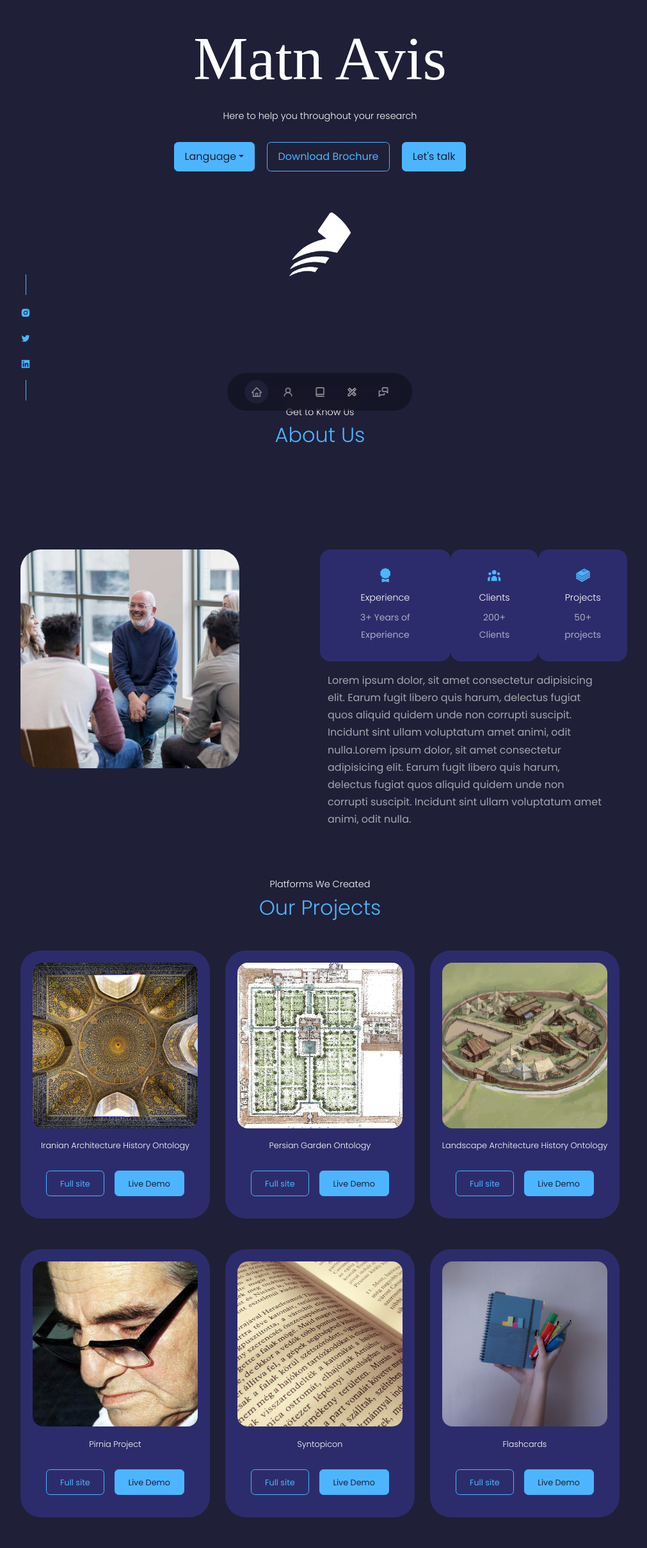
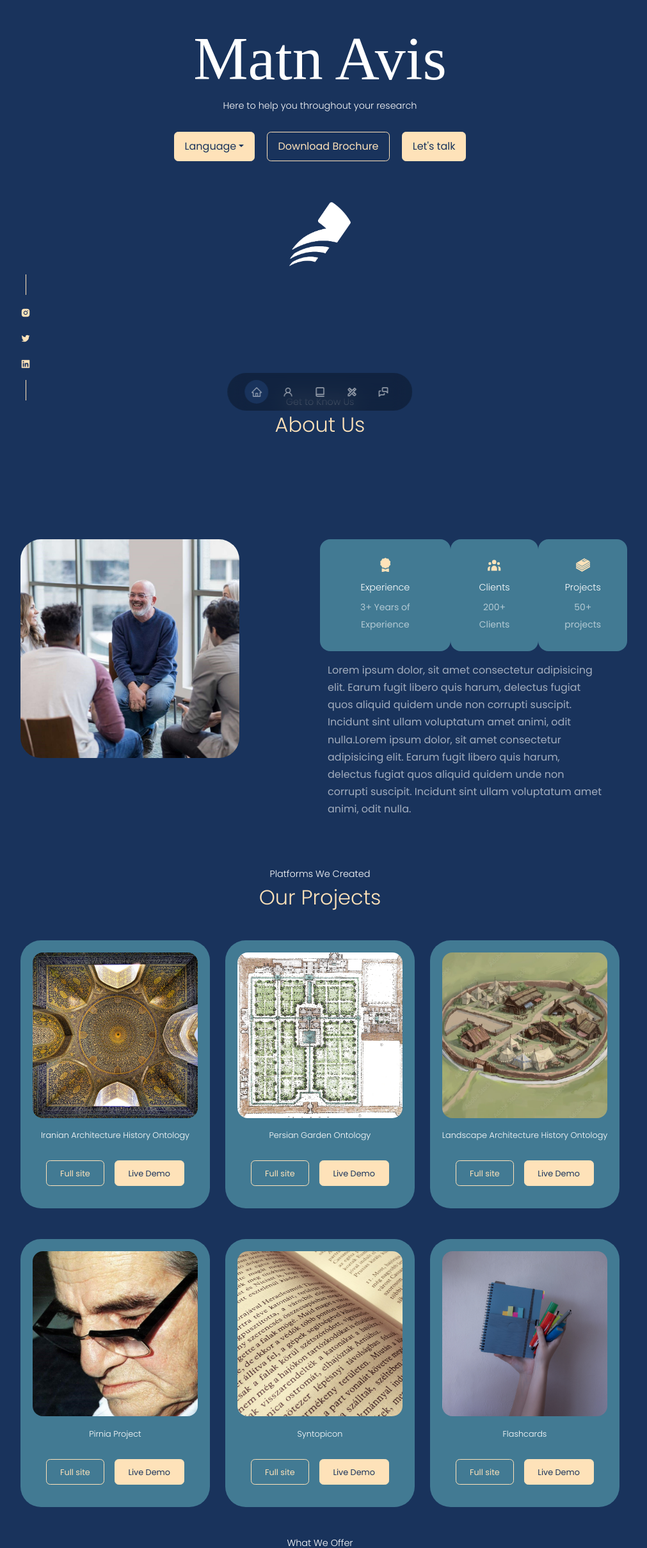
Before and after one commit to denashams/avis-site-multilingual, a React (Create React App) app: page / in a window 1280 px wide. Shown: the part 126-2546 px from the top of the page at 64% size, without its empty margins (140-1151 px from the left). Built offline with nearby package versions, Linux system fonts and the light colour scheme; a web font is replaced by a local one.

Commit message:
Changed root colors

```diff
--- a/src/components/header/header.css
+++ b/src/components/header/header.css
@@ -9,9 +9,12 @@ header {
     margin-top: 5rem;
     text-align: center;
 }
-h1 {
+.header__container h1 {
     font-family: 'Arizonia', cursive;
+    font-size: 6rem;
+
 }
+
 .cta {
     margin-top: 2rem;
     display: flex;
--- a/src/components/projects/Projects.jsx
+++ b/src/components/projects/Projects.jsx
@@ -14,8 +14,8 @@ const Projects = () => {
             <h2>Our Projects</h2>
             </div>
             <div className="container projects__container">
-                <div className="row mb-5">
-                    <div className='col-lg-4'>
+                <div className="row">
+                    <div className='col-lg-4 mb-5'>
                     <div className="projects__item">
           <div className="projects__image">
             <img src={architecture} alt="architecture" />
@@ -27,7 +27,7 @@ const Projects = () => {
           </div>
         </div>
                     </div>
-                    <div className='col-lg-4'>
+                    <div className='col-lg-4 mb-5'>
                     <div className="projects__item">
             <img src={garden} alt="garden" />
             <h3>Persian Garden Ontology</h3>
@@ -37,7 +37,7 @@ const Projects = () => {
             </div>
         </div>
                     </div>
-                    <div className='col-lg-4'>
+                    <div className='col-lg-4 mb-5'>
                     <div className="projects__item">
             <img src={landscape} alt="landscape" />
             <h3>Landscape Architecture History Ontology</h3>
@@ -48,8 +48,8 @@ const Projects = () => {
         </div>
                     </div>
                     </div>
-                <div className="row mb-5">
-                    <div className='col-lg-4'>
+                <div className="row">
+                    <div className='col-lg-4 mb-5'>
                     <div className="projects__item">
             <img src={pirnia} alt="pirnia" />
             <h3>Pirnia Project</h3>
@@ -59,7 +59,7 @@ const Projects = () => {
             </div>
         </div>
                     </div>
-                    <div className='col-lg-4'>
+                    <div className='col-lg-4 mb-5'>
                     <div className="projects__item">
             <img src={page} alt="book page" />
             <h3>Syntopicon</h3>
@@ -69,7 +69,7 @@ const Projects = () => {
             </div>
         </div>
                     </div>
-                    <div className='col-lg-4'>
+                    <div className='col-lg-4 mb-5'>
                     <div className="projects__item">
             <img src={note} alt="note" />
             <h3>Flashcards</h3>
--- a/src/components/services/Services.jsx
+++ b/src/components/services/Services.jsx
@@ -12,7 +12,7 @@ const Services = () => {
         </div>
         <div className='container services__container'>
             <div className="row">
-                <div className="col-lg-4">
+                <div className="col-lg-4 mb-5">
                     {/* 1st service */}
         <div className='services'>
           <div className='services__head'>
@@ -39,7 +39,7 @@ const Services = () => {
         </div>
         {/* end */}
                 </div>
-                <div className="col-lg-4">
+                <div className="col-lg-4 mb-5">
                     {/* second service */}
         <div className='services'>
           <div className='services__head'>
@@ -61,7 +61,7 @@ const Services = () => {
           </ul>
         </div>
         {/* end */}
-                </div><div className="col-lg-4">
+                </div><div className="col-lg-4 mb-5">
                     {/* 3d service */}
         <div className='services'>
           <div className='services__head'>
--- a/src/index.css
+++ b/src/index.css
@@ -6,13 +6,25 @@
 }
 
 :root {
+  --color-background: #19335c;
+  --color-background-variant: #427a93;
+  --color-primary: #fee2b9;
+  --color-primary-variant: rgba(77, 181, 255, 0.4);
+  --color-white: #fff;
+  --color-light: rgba(255, 255, 255, 0.6);
+}
+
+/* =============== alternative root colors ===================
+
+:root {
   --color-background: #1f1f38;
   --color-background-variant: #2c2c6c;
   --color-primary: #4db5ff;
   --color-primary-variant: rgba(77, 181, 255, 0.4);
   --color-white: #fff;
   --color-light: rgba(255, 255, 255, 0.6);
-}
+} */
+
 html {
   scroll-behavior: smooth;
 }
@@ -26,10 +38,7 @@ body {
   color: var(--color-white);
   line-height: 1.7;
 }
-h1 {
-  font-size: 6rem;
-padding:  0rem 4rem 1rem;
-}
+
 .container {
   width: 75%;
    }
```
